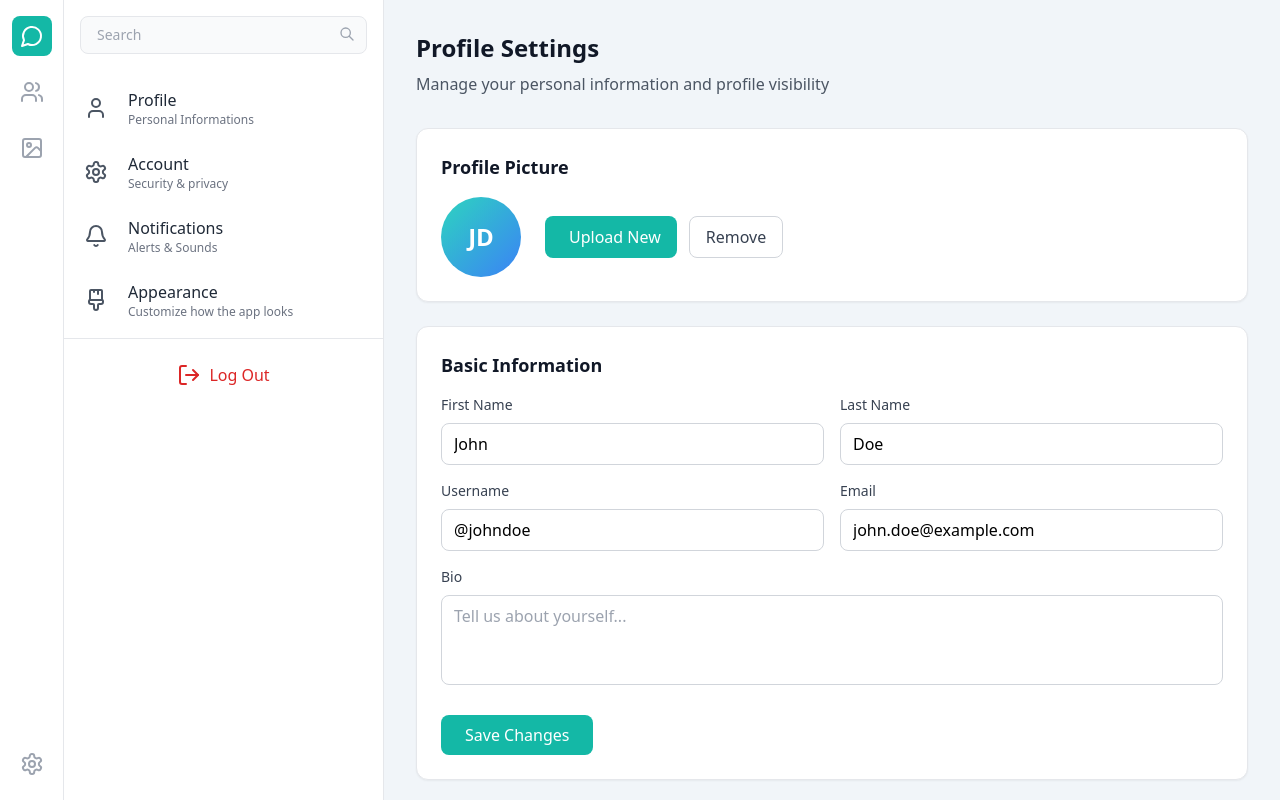
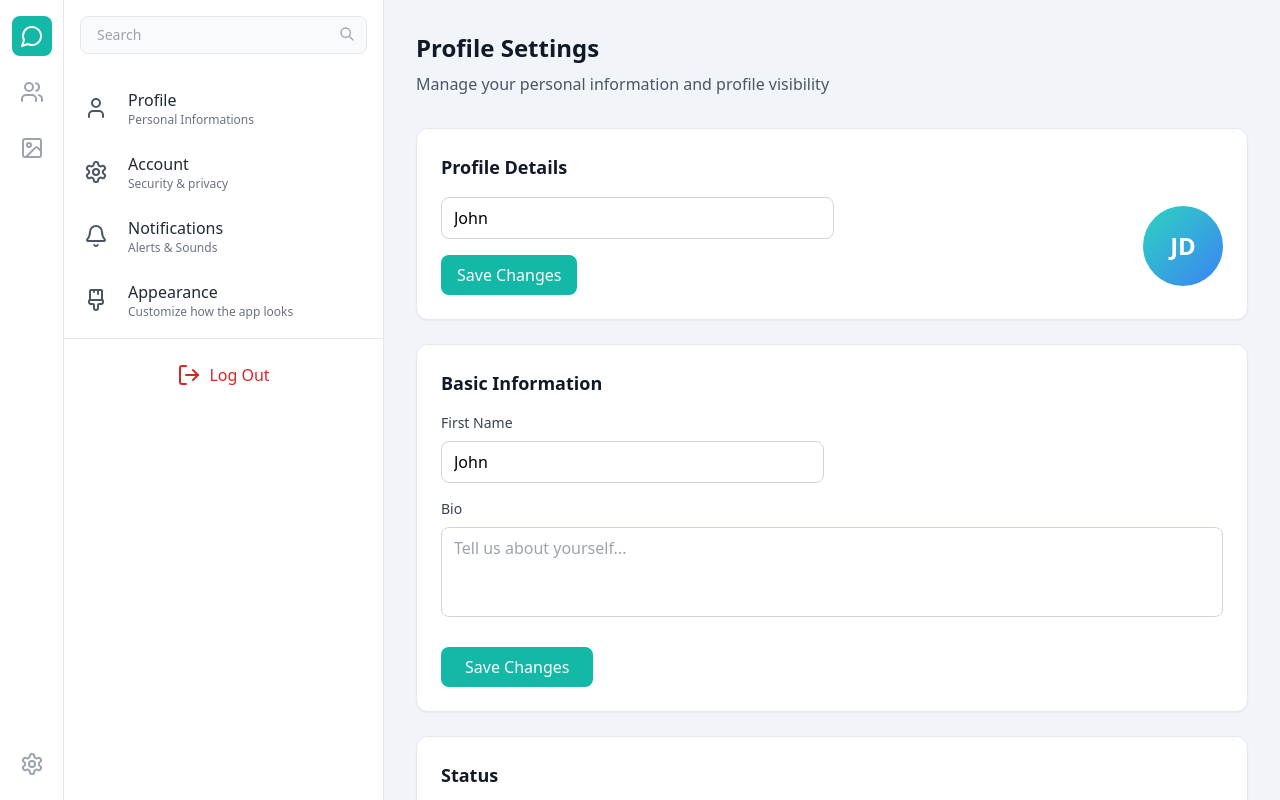
Before and after one commit to ankit792r/intune-react, a React (Vite) app: page /settings/profile in a window 1280 px wide. Built offline with nearby package versions, Linux system fonts and the light colour scheme.

Commit message:
updated account profile edit

```diff
--- a/src/comps/molecules/BasicInformation.tsx
+++ b/src/comps/molecules/EditBasicInfo.tsx
@@ -2,7 +2,7 @@ import React from 'react'
 
 type Props = {}
 
-const BasicInformation = (props: Props) => {
+const EditBasicInfo = (props: Props) => {
     return (
         <div className="bg-white rounded-xl p-6 mb-6 shadow-sm border border-gray-200">
             <h3 className="text-lg font-semibold text-gray-900 mb-4">Basic Information</h3>
@@ -13,19 +13,7 @@ const BasicInformation = (props: Props) => {
                         className="w-full px-3 py-2 border border-gray-300 rounded-lg focus:outline-none focus:ring-2 focus:ring-teal-500" />
                 </div>
                 <div>
-                    <label className="block text-sm font-medium text-gray-700 mb-2">Last Name</label>
-                    <input type="text" value="Doe"
-                        className="w-full px-3 py-2 border border-gray-300 rounded-lg focus:outline-none focus:ring-2 focus:ring-teal-500" />
-                </div>
-                <div>
-                    <label className="block text-sm font-medium text-gray-700 mb-2">Username</label>
-                    <input type="text" value="@johndoe"
-                        className="w-full px-3 py-2 border border-gray-300 rounded-lg focus:outline-none focus:ring-2 focus:ring-teal-500" />
-                </div>
-                <div>
-                    <label className="block text-sm font-medium text-gray-700 mb-2">Email</label>
-                    <input type="email" value="john.doe@example.com"
-                        className="w-full px-3 py-2 border border-gray-300 rounded-lg focus:outline-none focus:ring-2 focus:ring-teal-500" />
+                    {/* some other updatable field */}
                 </div>
             </div>
             <div className="mt-4">
@@ -43,4 +31,4 @@ const BasicInformation = (props: Props) => {
     )
 }
 
-export default BasicInformation
+export default EditBasicInfo
--- /dev/null
+++ b/src/comps/molecules/EditEmail.tsx
@@ -0,0 +1,36 @@
+import React from 'react'
+
+type Props = {}
+
+const EditEmail = (props: Props) => {
+    return (
+        <div className="bg-white rounded-xl p-6 mb-6 shadow-sm border border-gray-200">
+            <h3 className="text-lg font-semibold text-gray-900 mb-4">Email</h3>
+            <div className="space-y-4">
+                <div className="flex items-center gap-4"> {/** change col-span-1 if updating and show otp field */}
+                    <input type="email"
+                        value="test@email.com"
+                        className="w-full px-3 py-2 border border-gray-300 rounded-lg focus:outline-none focus:ring-2 focus:ring-teal-500" />
+                    <button
+                        className="px-6 py-2 justify-items-end bg-teal-500 text-white rounded-lg hover:bg-teal-600 transition-colors">
+                        Edit
+                    </button>
+
+                </div>
+                <div className="flex items-end justify-between space-x-4">
+                    <div>
+                        <label className="block text-sm font-medium text-gray-700 mb-2">OTP</label>
+                        <input type="password"
+                            className="w-full px-3 py-2 border border-gray-300 rounded-lg focus:outline-none focus:ring-2 focus:ring-teal-500" />
+                    </div>
+                    <button
+                        className="px-6 py-2 justify-items-end bg-teal-500 text-white rounded-lg hover:bg-teal-600 transition-colors">
+                        Submit
+                    </button>
+                </div>
+            </div>
+        </div>
+    )
+}
+
+export default EditEmail
--- /dev/null
+++ b/src/comps/molecules/EditPassword.tsx
@@ -0,0 +1,36 @@
+import React from 'react'
+
+type Props = {}
+
+const EditPassword = (props: Props) => {
+    return (
+        <div className="bg-white rounded-xl p-6 mb-6 shadow-sm border border-gray-200">
+            <h3 className="text-lg font-semibold text-gray-900 mb-4">Password</h3>
+            <div className="space-y-4">
+                <div>
+                    <label className="block text-sm font-medium text-gray-700 mb-2">Current Password</label>
+                    <input type="password"
+                        className="w-full px-3 py-2 border border-gray-300 rounded-lg focus:outline-none focus:ring-2 focus:ring-teal-500" />
+                </div>
+                <div>
+                    <label className="block text-sm font-medium text-gray-700 mb-2">New Password</label>
+                    <input type="password"
+                        className="w-full px-3 py-2 border border-gray-300 rounded-lg focus:outline-none focus:ring-2 focus:ring-teal-500" />
+                </div>
+                <div>
+                    <label className="block text-sm font-medium text-gray-700 mb-2">Confirm New Password</label>
+                    <input type="password"
+                        className="w-full px-3 py-2 border border-gray-300 rounded-lg focus:outline-none focus:ring-2 focus:ring-teal-500" />
+                </div>
+            </div>
+            <div className="mt-6">
+                <button
+                    className="px-6 py-2 bg-teal-500 text-white rounded-lg hover:bg-teal-600 transition-colors">
+                    Update Password
+                </button>
+            </div>
+        </div>
+    )
+}
+
+export default EditPassword
--- a/src/comps/molecules/EditProfilePic.tsx
+++ b/src/comps/molecules/EditProfilePic.tsx
@@ -5,21 +5,19 @@ type Props = {}
 const EditProfilePic = (props: Props) => {
     return (
         <div className="bg-white rounded-xl p-6 mb-6 shadow-sm border border-gray-200">
-            <h3 className="text-lg font-semibold text-gray-900 mb-4">Profile Picture</h3>
-            <div className="flex items-center space-x-6">
+            <h3 className="text-lg font-semibold text-gray-900 mb-4">Profile Details</h3>
+            <div className="flex justify-between items-center space-x-6">
+                <div className="">
+                    <input type="text" value="John" placeholder="username"
+                        className="w-full px-3 py-2 border border-gray-300 rounded-lg focus:outline-none focus:ring-2 focus:ring-teal-500" />
+                    <button
+                        className="px-4 py-2 mt-4 bg-teal-500 text-white rounded-lg hover:bg-teal-600 transition-colors">
+                        Save Changes
+                    </button>
+                </div>
                 <div
                     className="w-20 h-20 bg-gradient-to-br from-teal-400 to-blue-500 rounded-full flex items-center justify-center">
                     <span className="text-white text-2xl font-bold">JD</span>
-                </div>
-                <div className="flex space-x-3">
-                    <button
-                        className="px-4 py-2 bg-teal-500 text-white rounded-lg hover:bg-teal-600 transition-colors">
-                        <i className="fas fa-upload mr-2"></i>Upload New
-                    </button>
-                    <button
-                        className="px-4 py-2 border border-gray-300 text-gray-700 rounded-lg hover:bg-gray-50 transition-colors">
-                        Remove
-                    </button>
                 </div>
             </div>
         </div>
--- /dev/null
+++ b/src/comps/molecules/TwoFacAuth.tsx
@@ -0,0 +1,24 @@
+import React from 'react'
+
+type Props = {}
+
+const TwoFacAuth = (props: Props) => {
+    return (
+        <div className="bg-white rounded-xl p-6 mb-6 shadow-sm border border-gray-200">
+            <div className="flex items-center justify-between mb-4">
+                <div>
+                    <h3 className="text-lg font-semibold text-gray-900">Two-Factor Authentication</h3>
+                    <p className="text-sm text-gray-600">Add an extra layer of security to your account</p>
+                </div>
+                <label className="relative inline-flex items-center cursor-pointer">
+                    <input type="checkbox" className="sr-only peer" />
+                    <div
+                        className="w-11 h-6 bg-gray-200 peer-focus:outline-none peer-focus:ring-4 peer-focus:ring-teal-300 rounded-full peer peer-checked:after:translate-x-full peer-checked:after:border-white after:content-[''] after:absolute after:top-[2px] after:left-[2px] after:bg-white after:border-gray-300 after:border after:rounded-full after:h-5 after:w-5 after:transition-all peer-checked:bg-teal-500">
+                    </div>
+                </label>
+            </div>
+        </div>
+    )
+}
+
+export default TwoFacAuth
--- a/src/comps/organisms/ProfileEditSection.tsx
+++ b/src/comps/organisms/ProfileEditSection.tsx
@@ -1,6 +1,6 @@
 import React from 'react'
 import EditProfilePic from '../molecules/EditProfilePic'
-import BasicInformation from '../molecules/BasicInformation'
+import EditBasicInfo from '../molecules/EditBasicInfo'
 import EditStatus from '../molecules/EditStatus'
 
 type Props = {}
@@ -14,7 +14,7 @@ const ProfileEditSection = (props: Props) => {
                     <p className="text-gray-600">Manage your personal information and profile visibility</p>
                 </div>
                 <EditProfilePic />
-                <BasicInformation />
+                <EditBasicInfo />
                 <EditStatus />
             </div>
         </div>
```
Also changed, not shown: src/comps/organisms/AccountEditSection.tsx (+7 -66 lines).
